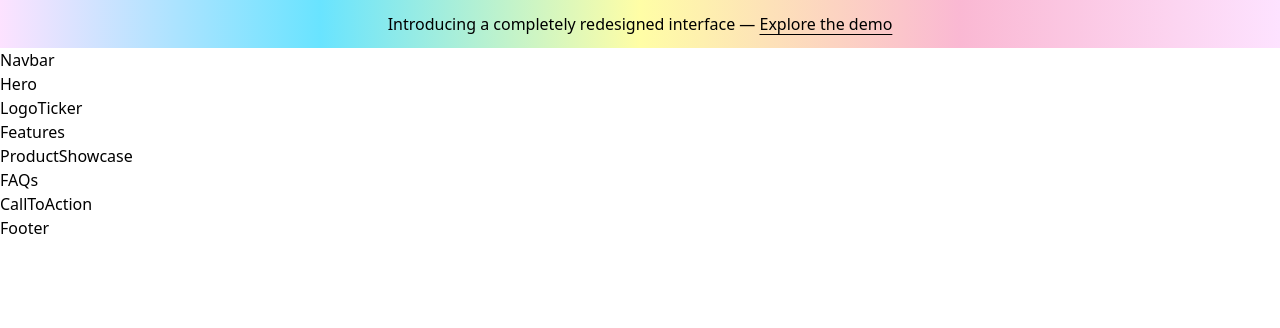
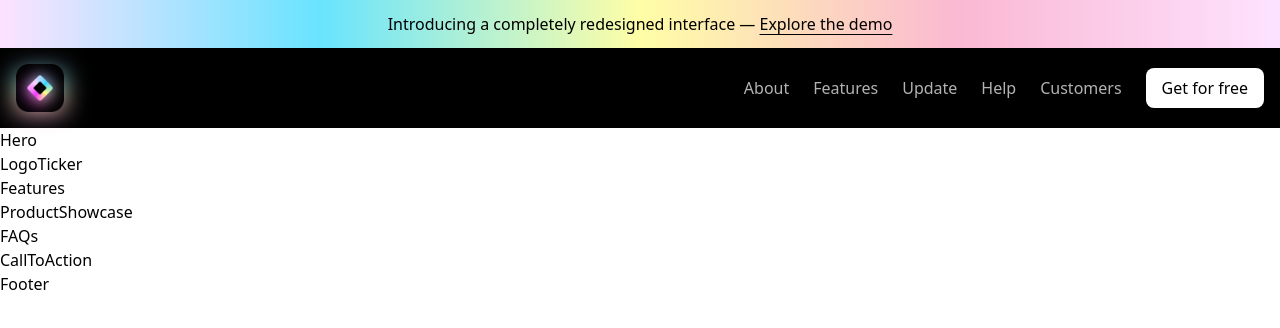
Before and after one commit to virendrapatil24/onetask, a Next.js app: page / in a window 1280 px wide. Shown: the top 328 px of the page. Built offline with nearby package versions, Linux system fonts and the light colour scheme.

Commit message:
adds navbar comp]

```diff
--- a/src/components/Banner.tsx
+++ b/src/components/Banner.tsx
@@ -1,5 +1,3 @@
-import React from "react";
-
 const Banner = () => {
   return (
     <div className="py-3 text-center bg-[linear-gradient(to_right,rgba(252,_214,_255,_0.7),rgba(41,_216,_255,_0.7),rgba(255,_253,_128,_0.7),rgba(248,_154,_192,_0.7),rgba(252,_214,_255,_0.7))]">
--- /dev/null
+++ b/src/components/MenuLinks.tsx
@@ -0,0 +1,21 @@
+import React from "react";
+
+interface MenuLinksProps {
+  href: string;
+  text: string;
+}
+
+const MenuLinks = ({ href, text }: MenuLinksProps) => {
+  return (
+    <>
+      <a
+        href={href}
+        className="text-white text-opacity-70 hover:text-opacity-100 transition duration-300 ease-in-out"
+      >
+        {text}
+      </a>
+    </>
+  );
+};
+
+export default MenuLinks;
--- a/src/components/Navbar.tsx
+++ b/src/components/Navbar.tsx
@@ -1,7 +1,44 @@
-import React from "react";
+import Image from "next/image";
+import AppLogo from "../assets/images/logosaas.png";
+import MenuSVG from "../assets/icons/menu.svg";
+import MenuLinks from "./MenuLinks";
+
+const menuOptions = [
+  { name: "About", path: "#" },
+  { name: "Features", path: "#" },
+  { name: "Update", path: "#" },
+  { name: "Help", path: "#" },
+  { name: "Customers", path: "#" },
+];
 
 const Navbar = () => {
-  return <div>Navbar</div>;
+  return (
+    <div className="bg-black">
+      <div className="px-4">
+        <div className="py-4 flex items-center justify-between">
+          <div className="relative">
+            <div className="absolute w-full top-2 bottom-0 bg-[linear-gradient(#FCD6FF,#29D8FF,#FFFD80,#F89AC0,#FCD6FF)] blur-md"></div>
+            <Image
+              src={AppLogo}
+              alt="App logo"
+              className="h-12 w-12 relative"
+            />
+          </div>
+          <div className="border border-white border-opacity-30  h-10 w-10 inline-flex justify-center items-center rounded-lg sm:hidden">
+            <MenuSVG className="text-white" />
+          </div>
+          <nav className="hidden sm:flex gap-6 items-center">
+            {menuOptions.map((option, index) => (
+              <MenuLinks key={index} href={option.path} text={option.name} />
+            ))}
+            <button className="bg-white py-2 px-4 rounded-lg">
+              Get for free
+            </button>
+          </nav>
+        </div>
+      </div>
+    </div>
+  );
 };
 
 export default Navbar;
```
